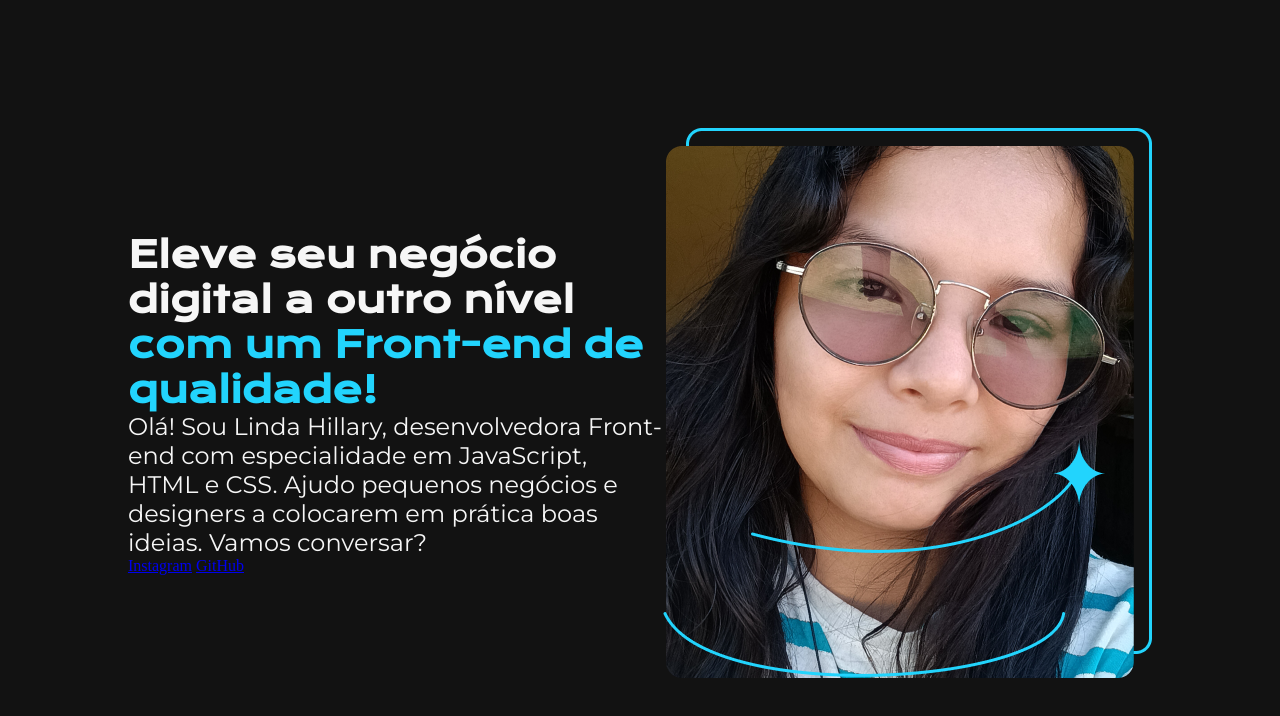
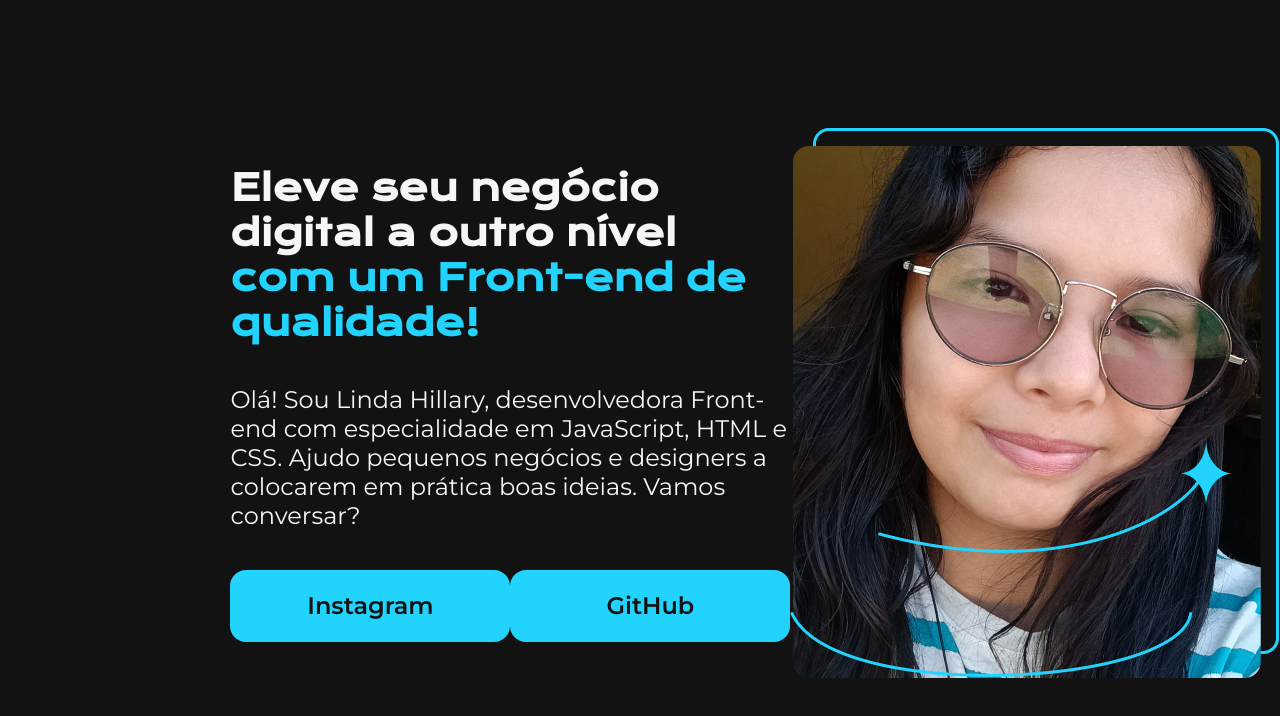
Before and after one commit to linda-brandao/portfolio, a plain HTML site: page index.html in a window 1280 px wide. Drawn offline with nearby package versions, Linux system fonts and the light colour scheme.

Commit message:
styling buttons

```diff
--- a/estilos/style.css
+++ b/estilos/style.css
@@ -1,4 +1,4 @@
-@import url('https://fonts.googleapis.com/css2?family=Krona+One&family=Montserrat&display=swap');
+@import url('https://fonts.googleapis.com/css2?family=Krona+One&family=Montserrat:wght@400;600&display=swap');
 
 * {
     margin: 0;
@@ -16,11 +16,14 @@ body {
     display: flex;
     align-items: center;
     justify-content: space-between;
-    margin: 10%;
+    margin: 10% 18%;
 }
 
 .apresentacao__conteudo {
     width: 615px;
+    display: flex;
+    flex-direction: column;
+    gap: 40px;
 }
 
 .apresentacao__conteudo__titulo {
@@ -36,3 +39,21 @@ body {
     font-size: 24px;
     font-family: 'Montserrat', sans-serif;
 }
+
+.apresentacao__links {
+    display: flex;
+    justify-content: space-between;
+}
+
+.apresentacao__links__link {
+    background-color: #22D4FD;
+    width: 280px;
+    text-align: center;
+    border-radius: 16px;
+    padding: 21.5px 0;
+    text-decoration: none;
+    font-family: 'Montserrat', sans-serif;
+    font-weight: 600;
+    font-size: 24px;
+    color: #121212;
+}
--- a/index.html
+++ b/index.html
@@ -12,8 +12,10 @@
             <section class="apresentacao__conteudo">
                 <h1 class="apresentacao__conteudo__titulo">Eleve seu negócio digital a outro nível <strong class="apresentacao__conteudo__titulo-destaque"> com um Front-end de qualidade!</strong></h1>
                 <p class="apresentacao__conteudo__texto">Olá! Sou Linda Hillary, desenvolvedora Front-end com especialidade em JavaScript, HTML e CSS. Ajudo pequenos negócios e designers a colocarem em prática boas ideias. Vamos conversar?</p>
-                <a href="https://www.instagram.com/lindahill_ux">Instagram</a>
-                <a href="https://github.com/hillpng">GitHub</a>
+                <div class="apresentacao__links">
+                    <a class="apresentacao__links__link" href="https://www.instagram.com/lindahill_ux">Instagram</a>
+                    <a class="apresentacao__links__link" href="https://github.com/hillpng">GitHub</a>
+                </div>
             </section>
             <img src="imagens/minha_imagem.png" alt="Imagem da Linda Hillary sorrindo">
         </main>
```
